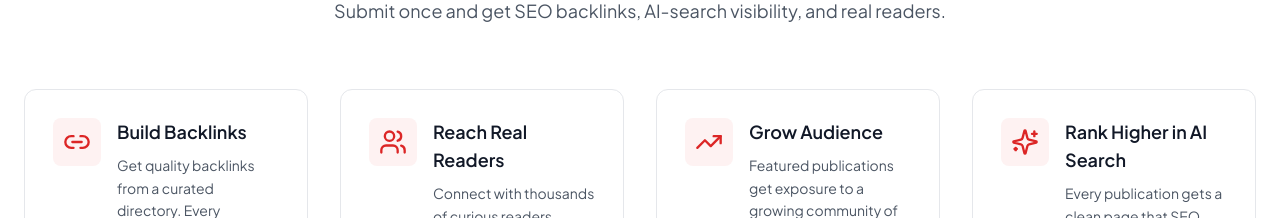
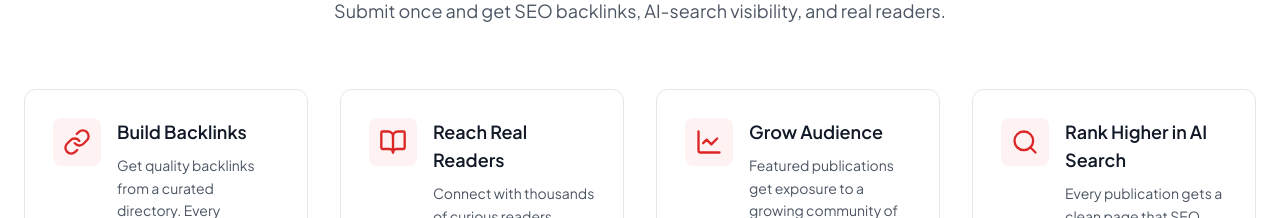
Before and after one commit to FireBird-Technologies/BlogHub, a React (Vite) app in the folder frontend/: page / in a window 1280 px wide. Shown: the part 1100-1318 px from the top of the page. Built offline with nearby package versions, Linux system fonts and the light colour scheme; no server answers.

Commit message:
icon modified

```diff
--- a/frontend/src/components/landing/LandingAboutSection.tsx
+++ b/frontend/src/components/landing/LandingAboutSection.tsx
@@ -1,5 +1,5 @@
 import { motion } from "framer-motion";
-import { Link2, Users, TrendingUp, Sparkles } from "lucide-react";
+import { Link, BookOpen, LineChart, Search } from "lucide-react";
 
 interface AboutCard {
   icon: React.ReactNode;
@@ -9,25 +9,25 @@ interface AboutCard {
 
 const aboutCards: AboutCard[] = [
   {
-    icon: <Link2 size={28} className="text-red-600" />,
+    icon: <Link size={28} className="text-red-600" />,
     title: "Build Backlinks",
     description:
       "Get quality backlinks from a curated directory. Every publication you submit creates a permanent link back to your site, boosting SEO.",
   },
   {
-    icon: <Users size={28} className="text-red-600" />,
+    icon: <BookOpen size={28} className="text-red-600" />,
     title: "Reach Real Readers",
     description:
       "Connect with thousands of curious readers actively looking for great content. Get genuine traffic to your blog or newsletter.",
   },
   {
-    icon: <TrendingUp size={28} className="text-red-600" />,
+    icon: <LineChart size={28} className="text-red-600" />,
     title: "Grow Audience",
     description:
       "Featured publications get exposure to a growing community of readers. Build your subscriber base and increase your reach.",
   },
   {
-  icon: <Sparkles size={28} className="text-red-600" />,
+  icon: <Search size={28} className="text-red-600" />,
     title: "Rank Higher in AI Search",
     description:
       "Every publication gets a clean page that SEO crawlers and AI engines index easily."
```
